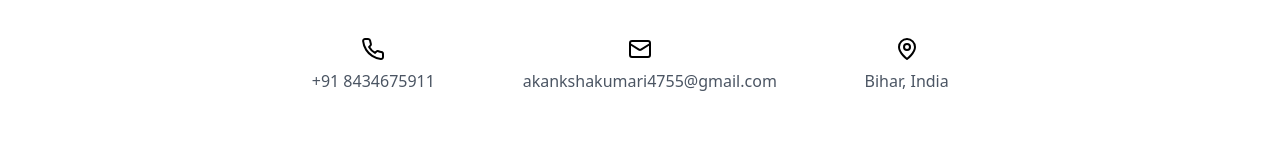
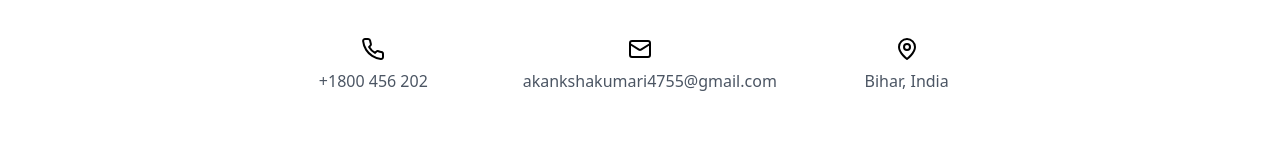
Before and after one commit to Akanksha174/Portfolio, a React (Vite) app: page / in a window 1280 px wide. Shown: the part 2775-2935 px from the top of the page. Built offline with nearby package versions, Linux system fonts and the light colour scheme.

Commit message:
Update Contact.tsx

```diff
--- a/src/components/Contact.tsx
+++ b/src/components/Contact.tsx
@@ -82,7 +82,7 @@ export const Contact = () => {
             <div className="text-center">
               <Phone className="w-6 h-6 mx-auto mb-2" />
               <a href="tel:+918434675911" className="text-gray-600 hover:underline">
-                +91 8434675911
+                +1800 456 202
               </a>
             </div>
             <div className="text-center">
```
